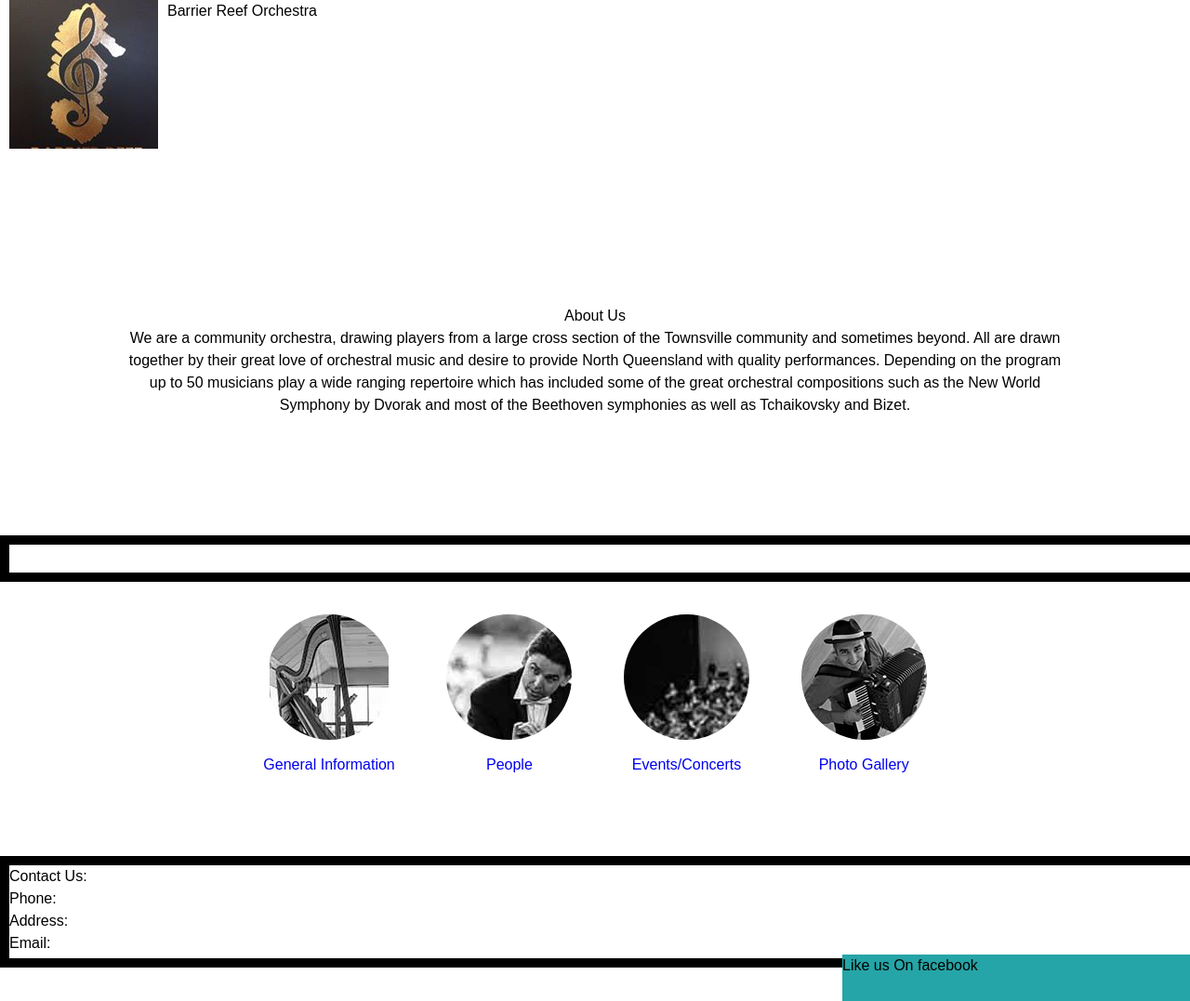
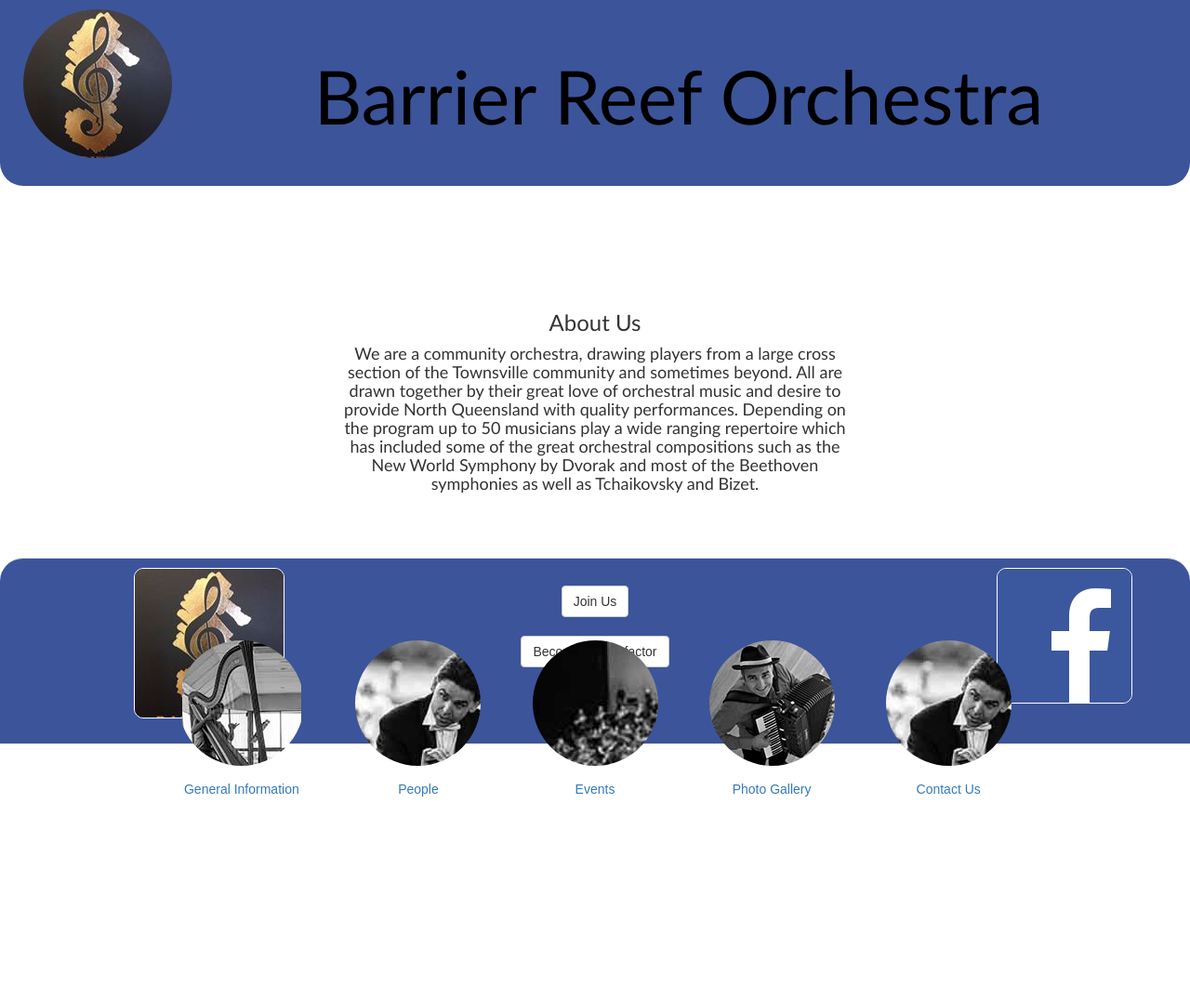
Before and after one commit to TomStanley95/CP1406-A2-T1, a plain HTML site: page index.html in a window 1280 px wide. Shown: the whole page at 93% size. After the commit the page ends 949 px from the top, so only its background shows below. Drawn offline with nearby package versions, Linux system fonts and the light colour scheme.

Commit message:
Added, margins to seperate content, fixed up some img sizes.

```diff
--- a/index.html
+++ b/index.html
@@ -2,33 +2,46 @@
 <html lang="en">
 <head>
     <meta charset="UTF-8">
+    <meta http-equiv="X-UA-Compatible" content="IE=edge">
+    <meta name="viewport" content="width=device-width, initial-scale=1">
     <title> Barrier Reef Orchestra</title>
+    <!-- Bootstrap -->
+    <link href="css/bootstrap.min.css" rel="stylesheet">
+    <!-- Own style sheet-->
     <link rel="stylesheet" type="text/css" href="main.css"/>
+    <!-- HTML5 shim and Respond.js for IE8 support of HTML5 elements and media queries -->
+    <!-- WARNING: Respond.js doesn't work if you view the page via file:// -->
+    <!--[if lt IE 9]>
+    <script src="https://oss.maxcdn.com/html5shiv/3.7.2/html5shiv.min.js"></script>
+    <script src="https://oss.maxcdn.com/respond/1.4.2/respond.min.js"></script>
+    <![endif]-->
+
 </head>
 <body>
-<div id="fb-root"></div>
-<script>(function(d, s, id) {
-    var js, fjs = d.getElementsByTagName(s)[0];
-    if (d.getElementById(id)) return;
-    js = d.createElement(s); js.id = id;
-    js.src = "//connect.facebook.net/en_US/sdk.js#xfbml=1&version=v2.6";
-    fjs.parentNode.insertBefore(js, fjs);
-}(document, 'script', 'facebook-jssdk'));</script>
-<header><img class="img-circle" src="img/logo.jpg" alt="Logo"/>
-    <h1> Barrier Reef Orchestra</h1>
+<header class="panel-header-home">
+    <div class="header-img-box">
+        <img class="img-circle" src="img/logo.jpg" alt="Logo"/>
+    </div>
+    <div class="header-content-box">
+        <h1>Barrier Reef Orchestra</h1>
+    </div>
 </header>
-<section>
-    <h1>About Us</h1>
-    <p>We are a community orchestra, drawing players from a large cross section of the Townsville
+
+<div class="container">
+    <div class="col-md-3"></div>
+
+    <div class="col-md-6 about">
+    <h1 class="text-center">About Us</h1>
+    <p class="text-center">We are a community orchestra, drawing players from a large cross section of the Townsville
         community and sometimes beyond. All are drawn together by their great love of orchestral music
         and desire to provide North Queensland with quality performances. Depending on the program up to
         50 musicians play a wide ranging repertoire which has included some of the great orchestral compositions
         such as the New World Symphony by Dvorak and most of the Beethoven symphonies as well as Tchaikovsky and Bizet.</p>
+    </div>
+    </div>
 
-</section>
-<div class="pagebreak"></div>
 <nav>
-<ul class="bubble_nav">
+<ul class="bubble_nav" >
     <li class="bubble_slide">
         <a class="bubble_profile" href="general.html">
             <figure class="bubble_image">
@@ -50,7 +63,7 @@
             <figure class="bubble_image">
                 <img alt="Events" src="img/icon_3.jpg">
             </figure>
-            <span>Events/Concerts</span>
+            <span>Events</span>
         </a>
     </li>
     <li class="bubble_slide">
@@ -61,20 +74,41 @@
             <span>Photo Gallery</span>
         </a>
     </li>
+    <li class="bubble_slide">
+        <a class="bubble_profile" href="people.html">
+            <figure class="bubble_image">
+                <img alt="People" src="img/icon_1.jpg">
+            </figure>
+            <span>Contact Us</span>
+        </a>
+    </li>
 </ul>
 </nav>
-<div class="contact_box">
-<div class="contact">
-    <p><h4>Contact Us:</h4></p>
-    <p>Phone:</p>
-    <p>Address:</p>
-    <p>Email:</p>
-</div>
-    <div class="facebook_box">
-        <p>Like us On facebook</p>
-    <div class="fb-like" data-href="https://www.facebook.com/nqorchestra" data-layout="standard" data-action="like" data-show-faces="true" data-share="false">
+<footer>
+    <div class="panel-footer-fixed" >
+        <div class="col-md-2 col-md-offset-1">
+            <img  class="img-circle" src="img/logo.jpg">
+        </div>
+        <div class="col-md-4 col-md-offset-1">
+            <ul class="text-center" style="list-style-type: none">
+                <li>
+                    <a class="btn btn-default" href="" role="button">Join Us</a>
+                </li>
+                <li>
+                    <a class="btn btn-default" href="" role="button">Become a benefactor</a>
+                </li>
+            </ul>
+        </div>
+        <div class="col-md-1 col-md-offset-2">
+            <a href="contactus">
+                <img src="img/fblogo.png">
+            </a>
+        </div>
     </div>
-    </div>
-</div>
+</footer>
+<!-- jQuery (necessary for Bootstrap's JavaScript plugins) -->
+<script src="https://ajax.googleapis.com/ajax/libs/jquery/1.11.3/jquery.min.js"></script>
+<!-- Include all compiled plugins (below), or include individual files as needed -->
+<script src="js/bootstrap.min.js"></script>
 </body>
 </html>
--- a/main.css
+++ b/main.css
@@ -15,6 +15,38 @@
     .img-expand {
         width: 1100px;
     }
+}
+.panel-footer-fixed {
+    padding: 10px 15px;
+    background-color:#3C5499 ;
+    border-top: 1px solid #ddd;
+    border-top-right-radius: 25px;
+    border-top-left-radius: 25px;
+    height: 200px;
+    width: 100%;
+    position:fixed; bottom:0;
+
+    }
+.panel-footer-fixed li,.panel-footer li
+{
+    padding-top: 5%;
+
+}
+.panel-footer-fixed img,.panel-footer img
+{
+    border: thin solid white;
+    border-radius: 10px;
+}
+.panel-footer {
+    padding: 10px 15px;
+    background-color:#3C5499 ;
+    border-top: 1px solid #ddd;
+    border-top-right-radius: 25px;
+    border-top-left-radius: 25px;
+    height: 200px;
+    width: 100%;
+
+}
 header
 {
     width: auto;
@@ -22,11 +54,18 @@ header
     background-color: white;
     color: black
 }
+header h1
+{
+    text-align: center;
+    padding-bottom: 10px;
+    font-size: 80px;
+}
 nav h1
 {
     text-align: center;
     padding-bottom: 10px;
     font-size: 80px;
+
 }
 
 *
@@ -49,15 +88,12 @@ section
     margin: 10%;
     height: auto;
 }
-div.pagebreak
-{
-    width: 100%;
-    height: 30px;
-    border: 10px solid black;
+.carousel-caption p {
+    font-size: large;
 }
 .bubble_nav
 {
-  margin: 35px 0 50px;
+    margin: 35px 0 50px;
     text-align: center;
 }
 .bubble_slide
@@ -85,112 +121,93 @@ div.pagebreak
     position: relative;
     z-index: 2;
 }
-div.contact_box {
-    width: 100%;
-    height: 100px;
-    border: 10px solid black;
+.color-primary-0 { color: #142D76 }
+.color-primary-1 { color: #3C5499 }
+.color-primary-2 { color: #213C8F }
+.color-primary-3 { color: #0A2062 }
+.color-primary-4 { color: #051648 }
+
+h1 {
+    font-family: 'Gill Sans', 'Gill Sans MT', Calibri, sans-serif;
+    font-size: 24px;
+    font-style: normal;
+    font-variant: normal;
+    font-weight: 500;
+    line-height: 26.4px;
 }
-/*#contact_box div
+h3 {
+    font-family: 'Gill Sans', 'Gill Sans MT', Calibri, sans-serif;
+    font-size: 14px;
+    font-style: normal;
+    font-variant: normal;
+    font-weight: 500;
+    line-height: 15.4px;
+}
+p {
+    font-family: 'Gill Sans', 'Gill Sans MT', Calibri, sans-serif;
+    font-size: 18px;
+    font-style: normal;
+    font-variant: normal;
+    font-weight: 400;
+    line-height: 20px;
+}
+.panel-header-home{
+    padding: 10px 15px;
+    border-bottom: 1px solid transparent;
+    border-bottom-left-radius: 25px;
+    border-bottom-right-radius: 25px;
+    height: 200px;
+    background-color:#3C5499 ;
+
+}
+.header-img-box
 {
-    float: left;
-    width: 40%;
-    margin: 1em
-}*/
-/*div.fb_like
+    height: inherit;
+    width: 30%;
+    display: inline;
+
+}
+.header-content-box
 {
-    float: right;
-}*/
-.facebook_box
+    height: inherit;
+    width: 60%;
+    display: inline;
+
+}
+.header-content-box h1
 {
-    height: 50%;
-    width: 30%;
-    float: right;
-    background-color: #25a5a7;
-    border: thin black;
+    padding-top: 60px;
 }
-/*.navbar*/
-/*{*/
-    /*width: 100%;*/
-    /*height: 50px;*/
-    /*background: #00ffcc ;*/
-    /*text-align: center;*/
-    /*position: static;*/
+.about
+{
+    margin-top: 10%;
+    margin-bottom: 10%;
 
+}
 
-/*}*/
-/*.navbar li*/
-/*{*/
-    /*list-style: none;*/
-    /*margin: 5px;*/
-    /*display: inline;*/
-    /*width: 30%;*/
+.navbar-default{
+    background-color:#3C5499 ;
+    border:none;
+}
+.navbar-static-top{
+    top: 0px;
+}
 
-/*}*/
-/*.current*/
-/*{*/
-/*background-color: white;*/
-/*}*/
-/*.navbar a*/
-/*{*/
-    /*font-weight: bold;*/
-    /*background: transparent;*/
-    /*outline: none;*/
-    /*text-decoration: none;*/
-    /*text-align: center;*/
-    /*height: 25px;*/
-    /*width: 30%;*/
-    /*border: solid thin black;*/
-
-/*}*/
-a:hover
+.nav-box
 {
-    background-color: white;
+    width: 50%;
+    height: 20px;
+    margin-top: 15px;
+    margin-left: 25%;
+    margin-right: 20%;
 }
-a
+.navbar-default li{
+    border: solid thin white;
+    border-radius: 4px;
+    margin: 5px;
+}
+.panel-group
 {
-    font-weight: bold;
-    background: transparent;
-    outline: none;
-    text-decoration: none;
-    text-align: center;
+    margin-top: 10%;
+    margin-bottom: 10%
 }
-.news
-{
-    height: 40%;
-    width: 60%;
-    background-color: aliceblue;
-    border: solid thin black;
-    margin: 5% 20% 5% 20%
-}
-.news  h1
-{
-    font: bold 150% Arial, Helvetica, sans-serif;
-}
-.news  h2
-{
-    font: bold 110% Arial, Helvetica, sans-serif;
-}
-.history
-{
-    height: 40%;
-    width: 95%;
-    background-color: aliceblue;
-    border: solid thin black;
-    margin: 2% 2% 2% 2%;
-}
-.history h1
-{
-    font: bold 150% Arial, Helvetica, sans-serif;
-}
-.history h2
-{
-    font: bold 110% Arial, Helvetica, sans-serif;
-}
-.lefttext
-{
-    text-align: left;
-}
-.righttext
-{
-    text-align: right;
-}
```
Also changed, not shown: events.html (+89 -14 lines), general.html (+37 -26 lines), img/about.jpg (deleted), img/carousel1.jpg (added), img/carousel2.jpg (added), img/carousel3.jpg (added), img/fblogo.png (added), img/history.jpg, img/news.jpg, img/sitemap.png (deleted), img/summernight87.jpg (deleted), img/violins88.jpg (deleted).
